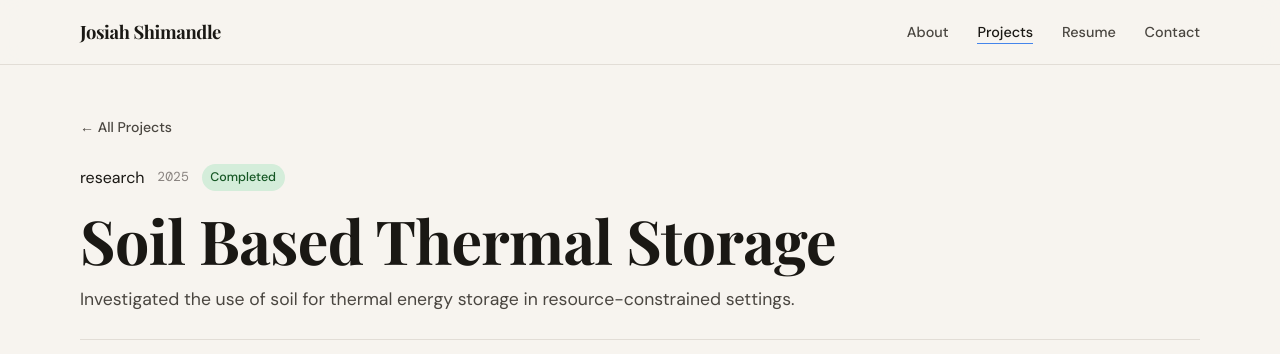
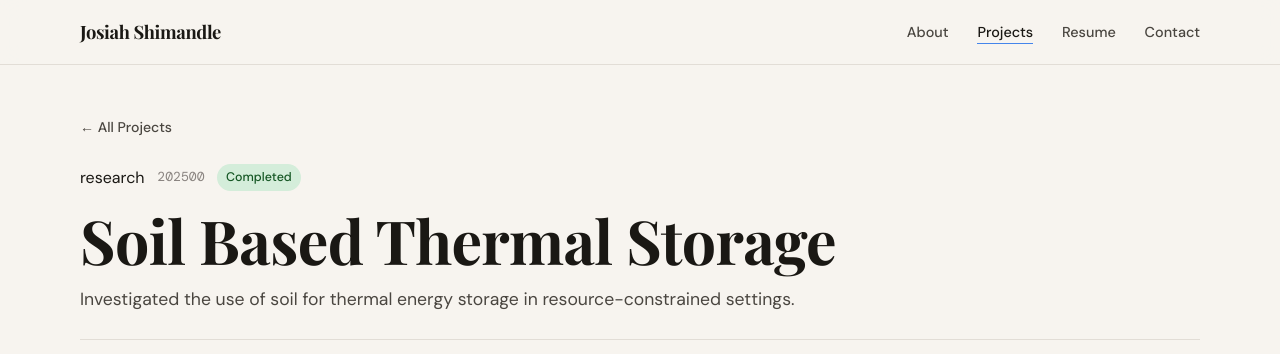
Before and after one commit to jshimandle/jshimandle.github.io, a Jekyll site: the page built from _projects/dirt-battery.md, in a window 1280 px wide and 900 px high. Shown: the top 354 px of the window. Built offline with Jekyll 4.4.1, drawn with Linux system fonts in a browser that asks for light colours; some web fonts are replaced.

Commit message:
Update project.html

```diff
--- a/_layouts/project.html
+++ b/_layouts/project.html
@@ -6,7 +6,7 @@ layout: default
     <a href="{{ '/projects/' | relative_url }}" class="back-link">← All Projects</a>
     <div class="project-meta-bar">
       <span class="project-tag">{{ page.category | default: "Engineering" }}</span>
-      {% if page.date %}<time>{{ page.date | date: "%Y" }}</time>{% endif %}
+      {% if page.date %}<time>{{ page.date | date: "%Y%M" }}</time>{% endif %}
       {% if page.status %}<span class="project-status status-{{ page.status | downcase }}">{{ page.status }}</span>{% endif %}
     </div>
     <h1 class="project-title">{{ page.title }}</h1>
```
